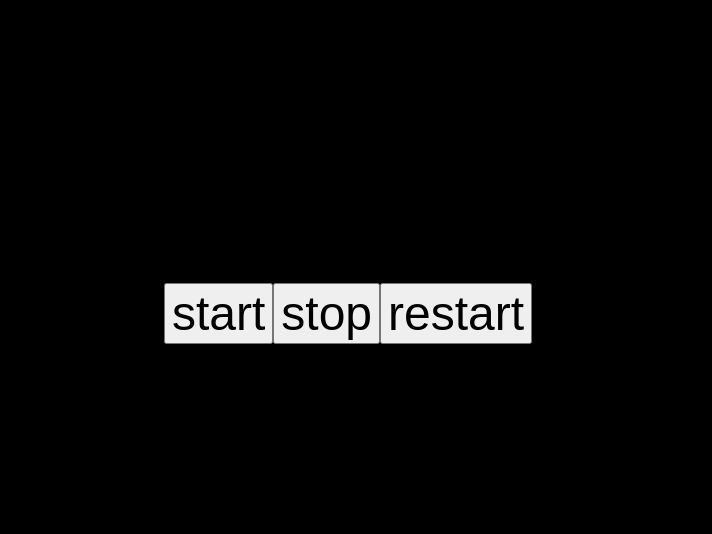
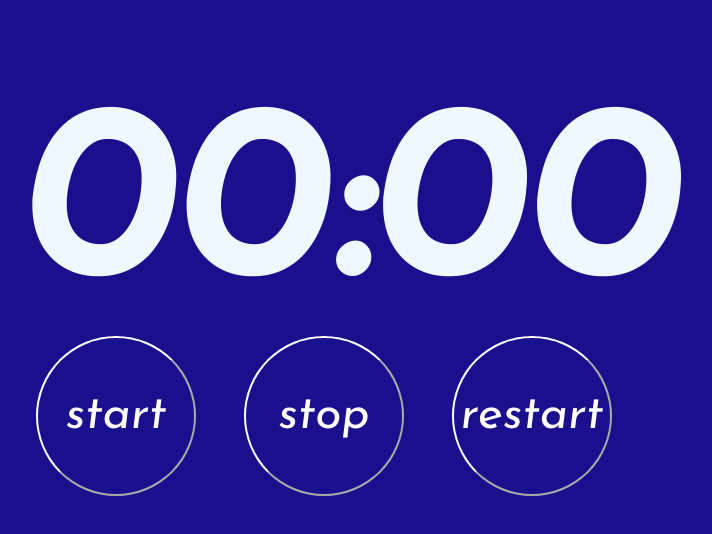
Before and after one commit to Prjoel/Stopwatch, a plain HTML site: page index.html in a window 1280 px wide. Shown: the part 104-638 px from the top of the page, without its empty margins (292-1004 px from the left). Drawn offline with nearby package versions, Linux system fonts and the light colour scheme.

Commit message:
more styles

```diff
--- a/index.html
+++ b/index.html
@@ -1,25 +1,18 @@
 <!DOCTYPE html>
 <html>
-  <head>
-    <title>Stopwatch</title>
-    <link rel="stylesheet" href="main.css" />
-    <link rel="preconnect" href="https://fonts.gstatic.com" />
-    <link
-      href="https://fonts.googleapis.com/css2?family=Josefin+Sans:ital,wght@1,300;1,400&display=swap"
-      rel="stylesheet"
-    />
-  </head>
-  <body>
-    <div id="root"></div>
-    <script
-      src="https://unpkg.com/react@17/umd/react.development.js"
-      crossorigin
-    ></script>
-    <script
-      src="https://unpkg.com/react-dom@17/umd/react-dom.development.js"
-      crossorigin
-    ></script>
+    <head>
+        <title>Stopwatch</title>
+        <link rel="stylesheet" href="main.css">
+        <link rel="preconnect" href="https://fonts.gstatic.com">
+        <link href="https://fonts.googleapis.com/css2?family=Josefin+Sans:ital,wght@1,300;1,400&display=swap" rel="stylesheet">
+    </head>
+    <body>
+        <div id="root">
+
+        </div>
+    </body>
+    <script src="https://unpkg.com/react@17/umd/react.development.js" crossorigin></script>
+    <script src="https://unpkg.com/react-dom@17/umd/react-dom.development.js" crossorigin></script>
     <script src="https://unpkg.com/babel-standalone@6/babel.min.js"></script>
     <script src="./main.js" type="text/babel"></script>
-  </body>
 </html>
--- a/main.css
+++ b/main.css
@@ -1,9 +1,36 @@
+* {
+  box-sizing: border-box;
+  margin: 0;
+  font-family: 'Josefin Sans', sans-serif;
+  color: aliceblue;
+}
+
 body {
-  background-color: #000;
+  background-color: #1c0f8d;
   text-align: center;
-  font-size: 5rem;
-  font-family: 'Josefin Sans', sans-serif;
+  height: 100vh;
+  width: 100vw;
 }
+
+#root {
+  margin: 0 auto;
+  height: 100%;
+  display: flex;
+  justify-content: center;
+  align-items: center;
+}
+
+#app h1 {
+  font-size: 15rem;
+}
+
 button {
   font-size: 3rem;
+  width: 10rem;
+  height: 10rem;
+  margin-right: 3rem;
+  color: #fff;
+  border-radius: 50%;
+  border-color: #fff;
+  background-color: #1c0f8d;
 }
--- a/main.js
+++ b/main.js
@@ -1,4 +1,4 @@
-function Stopwatch(props) {
+function Stopwatch() {
   const [seconds, setSeconds] = React.useState(0);
   const [minutes, setMinutes] = React.useState(0);
   const [intervalId, setIntervalId] = React.useState(null);
@@ -37,13 +37,15 @@ function Stopwatch(props) {
     } else return time;
   }
   return (
-    <div>
-      <h1>
-        {formatTime(minutes)}:{formatTime(seconds)}
-      </h1>
+    <div id="app">
+    <h1>
+      {formatTime(minutes)}:{formatTime(seconds)}
+    </h1>
+    <div id="buttons">
       <button onClick={startTimer}>start</button>
       <button onClick={stopTimer} >stop</button>
       <button onClick={restartTimer}>restart</button>
+    </div>
     </div>
   );
 }
```
